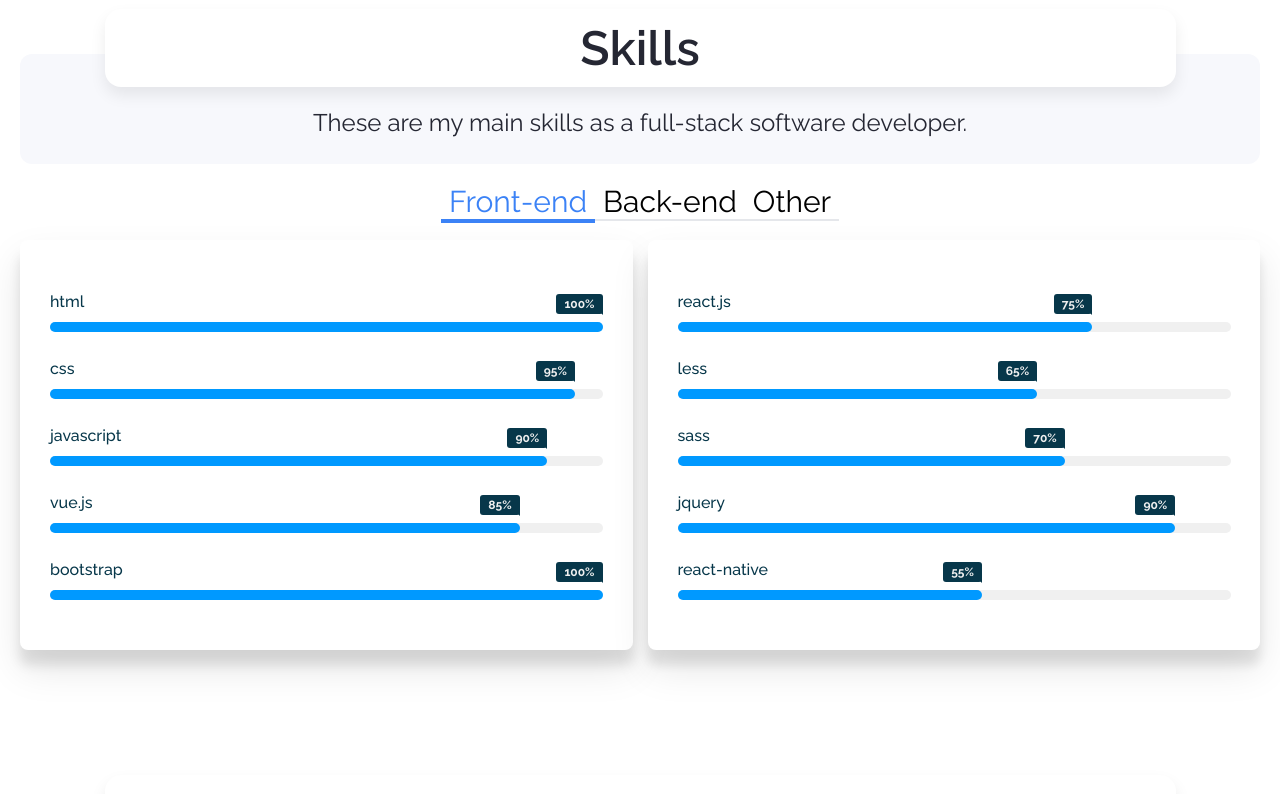
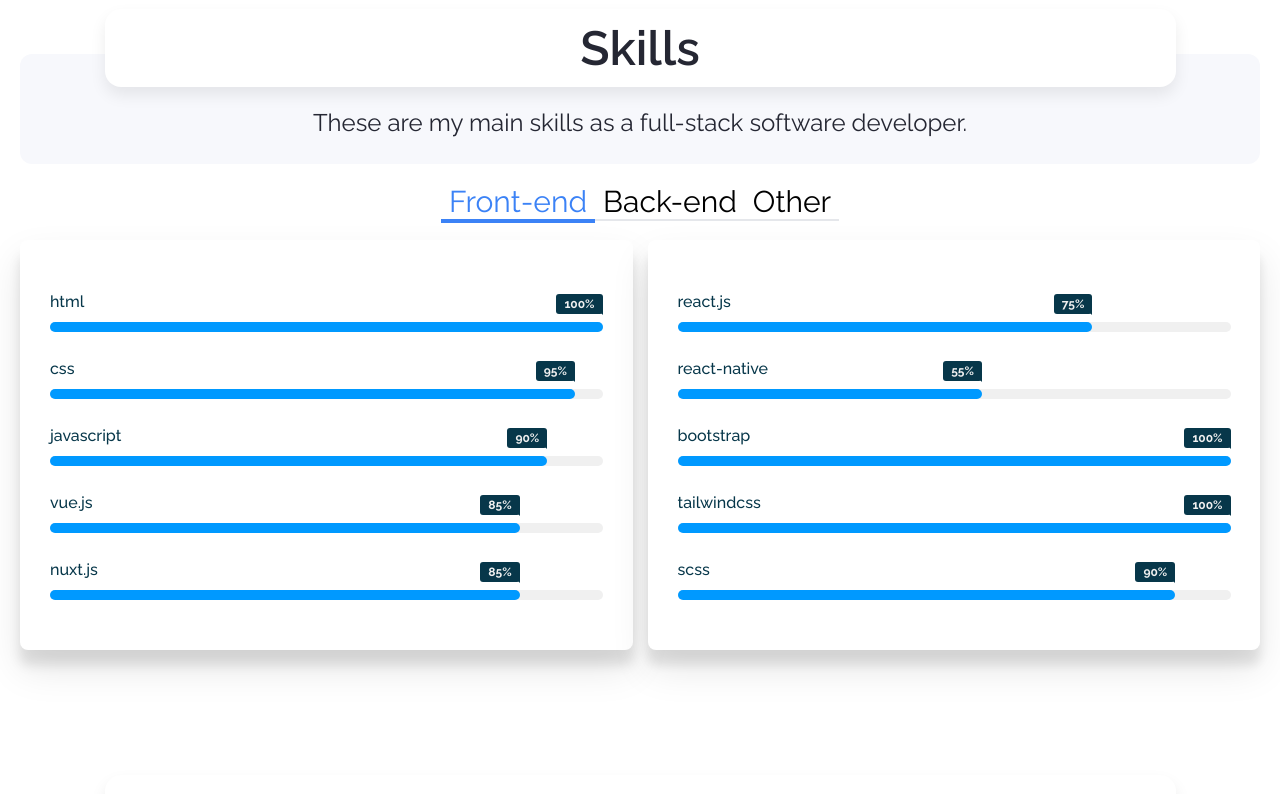
Before and after one commit to EolNuha/eolnuha.github.io, a Nuxt app: page / in a window 1280 px wide. Shown: the part 1765-2559 px from the top of the page. Built offline with nearby package versions, Linux system fonts and the light colour scheme.

Commit message:
fixed skills

```diff
--- a/components/About.vue
+++ b/components/About.vue
@@ -25,12 +25,14 @@
       </div>
       <div class="flex justify-center relative">
         <div class="absolute top-[50%]" style="transform: translateY(-50%)">
+          <a href="/cv.pdf" download="resume">
             <button
               class="bg-transparent border border-gray-200 py-3 px-6 rounded text-white"
               style="backdrop-filter: blur(40px)"
             >
               Download Resume
             </button>
+          </a>
         </div>
         <svg
           id="sw-js-blob-svg"
--- a/components/Skills.vue
+++ b/components/Skills.vue
@@ -103,12 +103,13 @@
         { language: "css", category: "frontend", percent: "95" },
         { language: "javascript", category: "frontend", percent: "90" },
         { language: "vue.js", category: "frontend", percent: "85" },
+        { language: "nuxt.js", category: "frontend", percent: "85" },
+        { language: "react.js", category: "frontend", percent: "75" },
+        { language: "react-native", category: "frontend", percent: "55" },
         { language: "bootstrap", category: "frontend", percent: "100" },
-        { language: "react.js", category: "frontend", percent: "75" },
-        { language: "less", category: "frontend", percent: "65" },
-        { language: "sass", category: "frontend", percent: "70" },
-        { language: "jquery", category: "frontend", percent: "90" },
-        { language: "react-native", category: "frontend", percent: "55" },
+        { language: "tailwindcss", category: "frontend", percent: "100" },
+        // { language: "less", category: "frontend", percent: "75" },
+        { language: "scss", category: "frontend", percent: "90" },
         { language: "python", category: "backend", percent: "90" },
         { language: "django", category: "backend", percent: "85" },
         { language: "flask", category: "backend", percent: "85" },
```
Also changed, not shown: 2 other files (tests, documents, lock files or other folders). Lines whose indentation alone changed are shown as unchanged.
